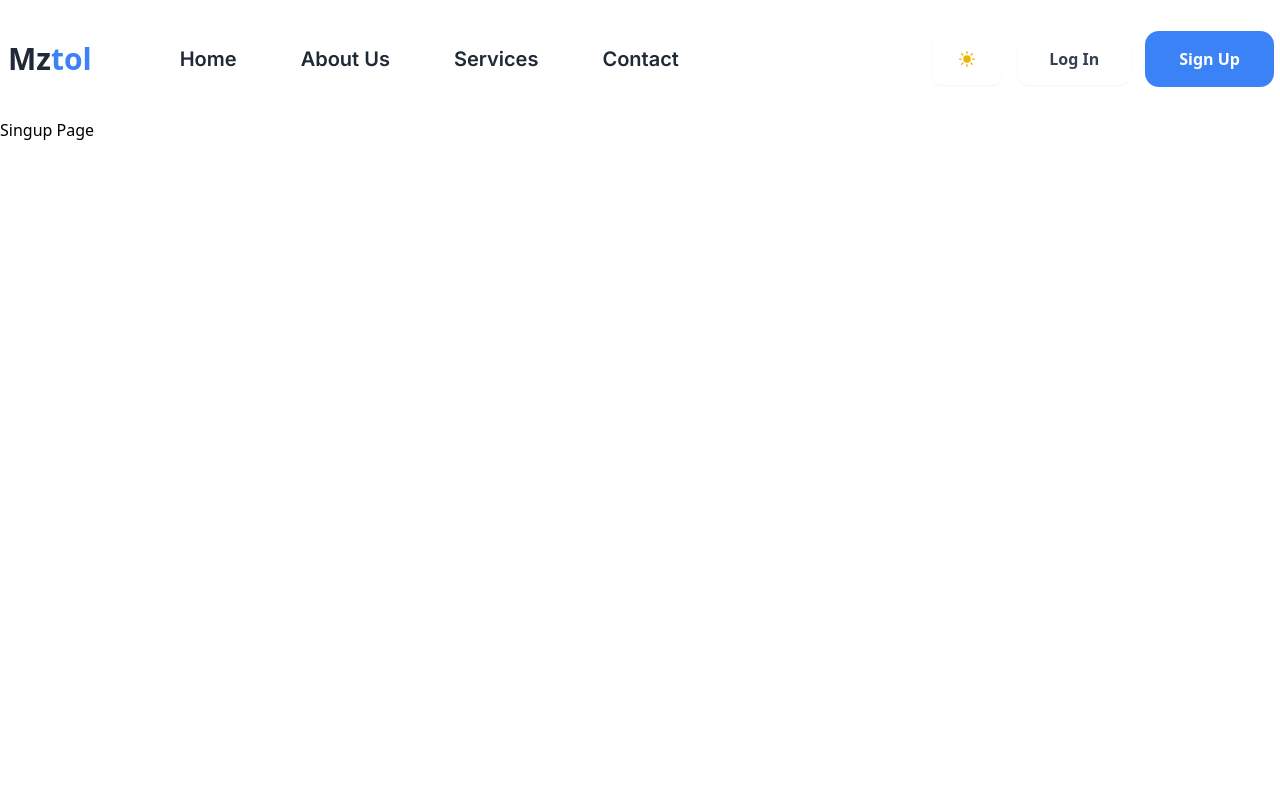
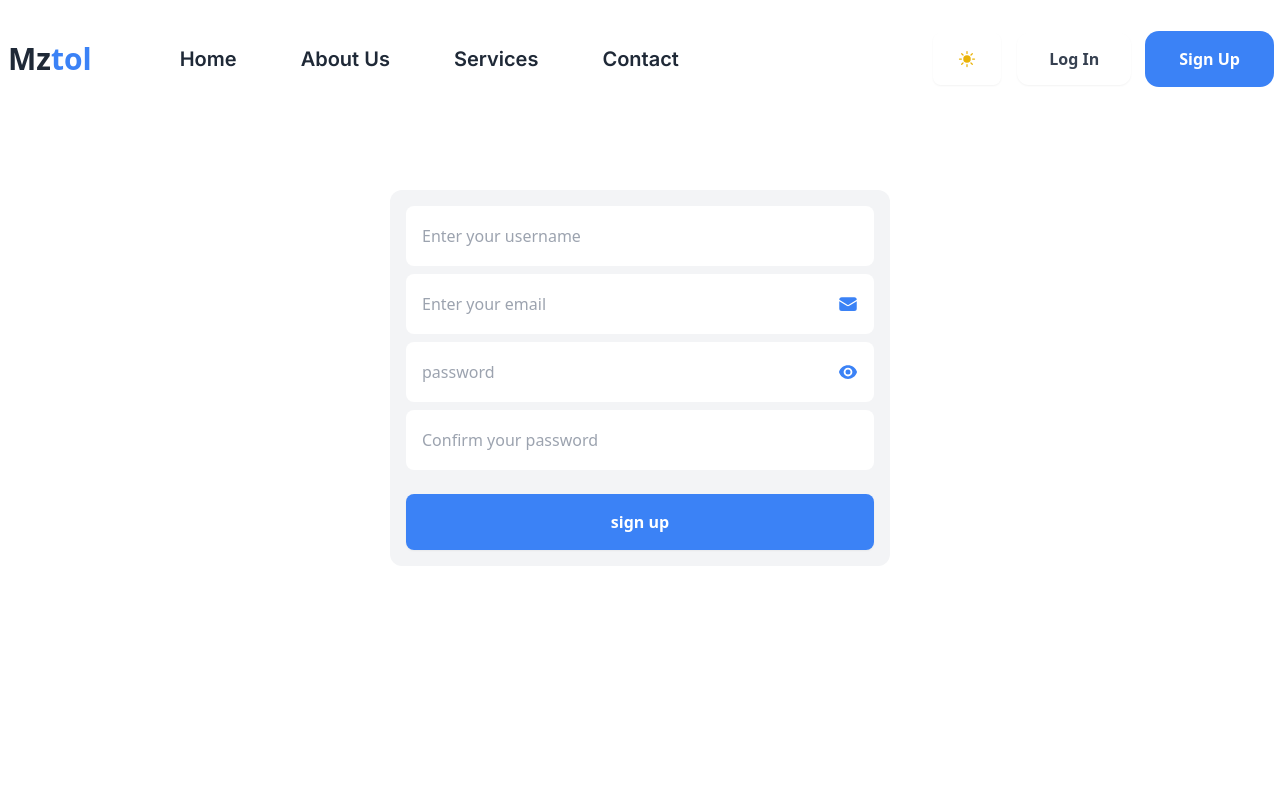
Before and after one commit to chihabMe/daw-addiction-detector, a React (Vite) app in the folder frontend/: page /accounts/signup in a window 1280 px wide. Shown: the top 800 px of the page. Built offline with nearby package versions, Linux system fonts and the light colour scheme.

Commit message:
added a basic signup page

```diff
--- a/frontend/src/components/layout/Header/HeaderDesktopView.tsx
+++ b/frontend/src/components/layout/Header/HeaderDesktopView.tsx
@@ -51,7 +51,7 @@ const HeaderDesktopView = ({ links }: Props) => {
           </Button>
         </Link>
 
-        <Link to="/accounts/singup">
+        <Link to="/accounts/signup">
           <Button className="rounded-xl px-8 py-3.5  capitalize  ring-2 ring-blue-500">
             sign up
           </Button>
--- a/frontend/src/components/ui/Input.tsx
+++ b/frontend/src/components/ui/Input.tsx
@@ -9,7 +9,7 @@ const Input = ({Icon,...props}: Props) => {
   return (
     <div className="w-full flex flex-col gap-2">
       <div  className={twMerge(" items-center flex justify-between   h-[60px] px-4 rounded-lg outline-none bg-white dark:bg-gray-800 w-full text-text-darker dark:text-text-ligther font-medium",props.className)}>
-            <input {...props} placeholder="Enter your email" className="bg-transparent w-full outline-none" />
+            <input {...props} className="bg-transparent w-full outline-none" />
         <div onClick={props.iconOnClick} className="cursor-pointer">
         {Icon&&Icon}
         </div>
--- a/frontend/src/pages/accounts/signup.tsx
+++ b/frontend/src/pages/accounts/signup.tsx
@@ -1,5 +1,66 @@
-const SingupPage = () => {
-  return <main className="w-full min-h-screen">Singup Page</main>;
+import { FormEvent, useState } from "react";
+import Button from "../../components/ui/Button";
+import Input from "../../components/ui/Input";
+import { EnvelopeIcon, EyeIcon, EyeSlashIcon } from "@heroicons/react/24/solid";
+import { motion } from "framer-motion";
+
+const SignupPage = () => {
+  const [showPassword, setShowPassword] = useState(false);
+  const toggleShowPassword = () => setShowPassword((prev) => !prev);
+  const handleFormSubmit = (e: FormEvent) => {
+    e.preventDefault();
+  };
+  return (
+    <main className="w-full min-h-screen ">
+      <section className="w-full flex-col gap-4 min-h-[65vh]   flex justify-center items-center  ">
+        <div className="w-full max-w-[500px] mx-auto p-4 rounded-xl  bg-gray-100 dark:bg-gray-700 ">
+          <form onClick={handleFormSubmit} className="flex flex-col gap-2">
+            <Input
+              name="username"
+              type="text"
+            placeholder="Enter your username"
+            />
+
+            <Input
+              name="email"
+              type="email"
+            placeholder="Enter your email"
+              Icon={<EnvelopeIcon className=" text-primary   w-5 h-5" />}
+            />
+            <Input
+              name="password"
+              type={showPassword ? "text" : "password"}
+              placeholder="password"
+              iconOnClick={toggleShowPassword}
+              Icon={showPassword ? <HidePasswordIcon /> : <ShowPasswordIcon />}
+            />
+            <Input
+              name="password2"
+              placeholder="Confirm your password"
+            />
+            <Button className="mt-4">sign up</Button>
+          </form>
+        </div>
+      </section>
+    </main>
+  );
 };
 
-export default SingupPage;
+const HidePasswordIcon = () => {
+  return (
+    <motion.div initial={{ scale: 0 }} animate={{ scale: 1 }}>
+      <EyeSlashIcon className=" text-primary   w-5 h-5" />
+    </motion.div>
+  );
+};
+
+const ShowPasswordIcon = () => {
+
+  return (
+    <motion.div initial={{ scale: 0 }} animate={{ scale: 1 }}>
+      <EyeIcon className=" text-primary   w-5 h-5" />
+    </motion.div>
+  );
+};
+
+export default SignupPage;
```
